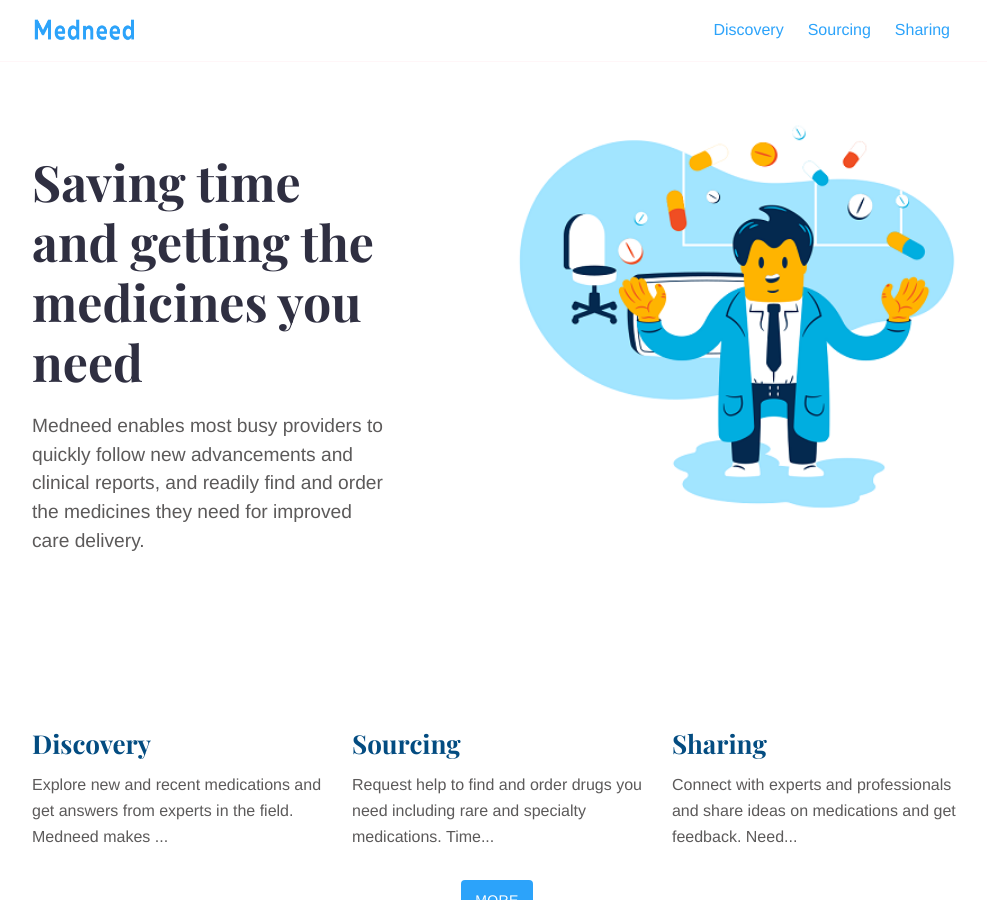
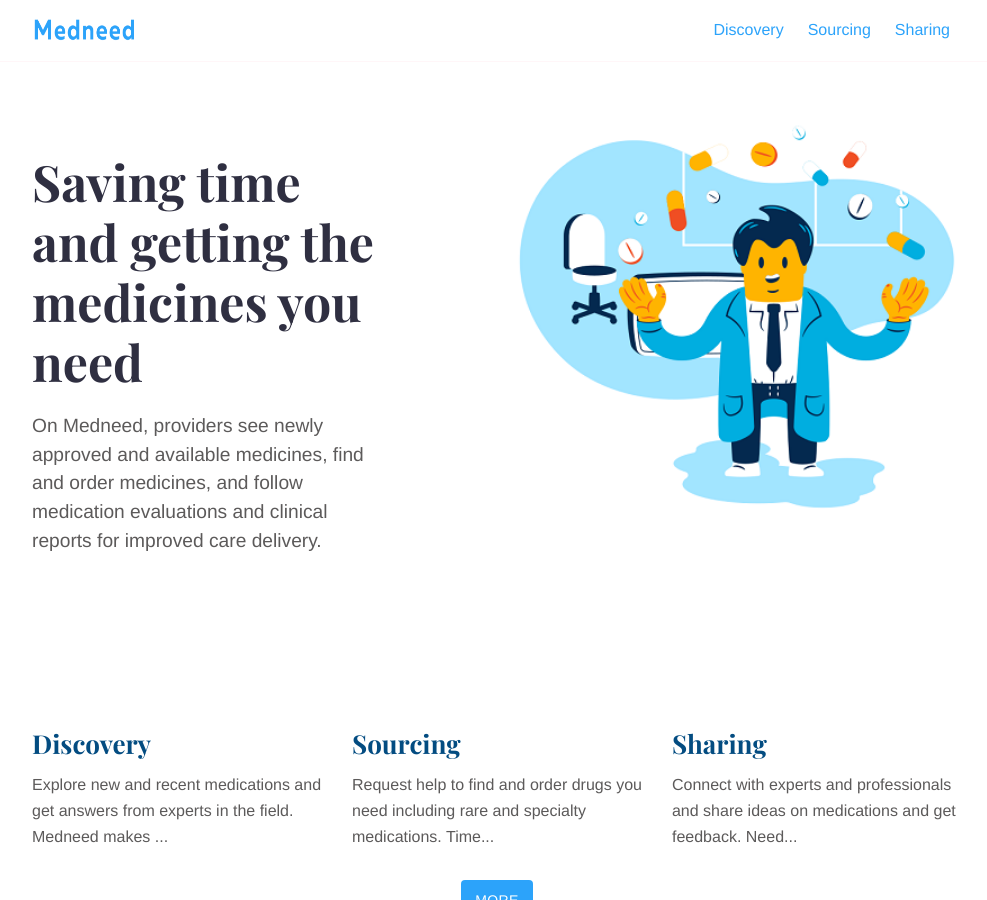
Before and after one commit to Iraneus/betamedneed, a Jekyll site: the page built from index.md, in a window 1280 px wide and 900 px high. Shown: the whole window, without its empty margins (143-1130 px from the left). Built offline with Jekyll 4.4.1, drawn with Linux system fonts in a browser that asks for light colours.

Commit message:
edit index

```diff
--- a/index.md
+++ b/index.md
@@ -10,4 +10,4 @@
 
 # Saving time and getting the medicines you need
 
-Medneed enables most busy providers to quickly follow new advancements and clinical reports, and readily find and order the medicines they need for improved care delivery.
+On Medneed, providers see newly approved and available medicines, find and order medicines, and follow medication evaluations and clinical reports for improved care delivery.
```
